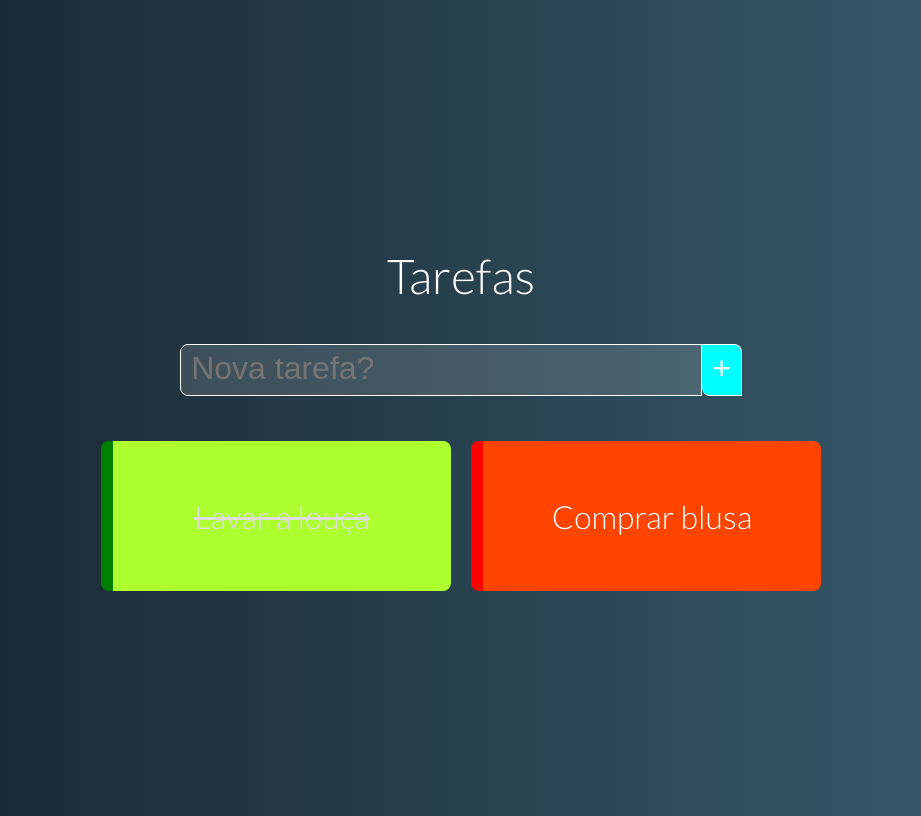
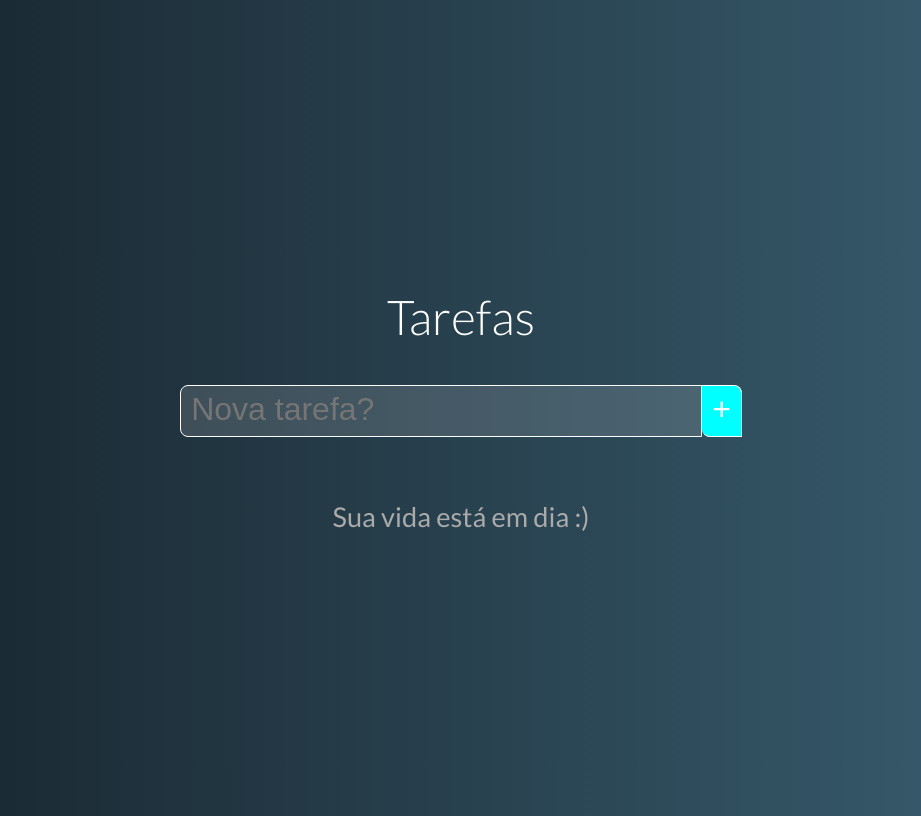
Before and after one commit to hugopedro/Vue, a Vue app in the folder projeto02-tarefas/tarefas/: page / in a window 1280 px wide. Shown: the whole page, without its empty margins (179-1100 px from the left). Built offline with nearby package versions, Linux system fonts and the light colour scheme.

Commit message:
156 Definir o botão para excluir uma Task

```diff
--- a/projeto02-tarefas/tarefas/src/App.vue
+++ b/projeto02-tarefas/tarefas/src/App.vue
@@ -2,7 +2,7 @@
 	<div id="app">
 		<h1>Tarefas</h1>
 		<NewTask @taskAdded="addTask" />
-		<TaskGrid :tasks="tasks"/>
+		<TaskGrid @taskDeleted="deleteTask" :tasks="tasks"/> <!-- atencao com o case sensitive -->
 	</div>
 </template>
 
@@ -15,10 +15,8 @@
 	components: { NewTask, TaskGrid },
 	data() {
 		return {
-			tasks: [
-				{ name: 'Lavar a louça', pending: false},
-				{ name: 'Comprar blusa', pending: true}
-			]
+			tasks: []
+			//agora já é possivel criar task dinamicamente
 		}
 	},
 	methods: {
@@ -32,6 +30,9 @@
 					pending: task.pending ||  true // se nao tiver task.pending por padrao a task estará pendente (true) ou é o valor default
 				})
 			}
+		},
+		deleteTask(i) {
+			this.tasks.splice( i , 1 )
 		}
 	}
 }
--- a/projeto02-tarefas/tarefas/src/components/Task.vue
+++ b/projeto02-tarefas/tarefas/src/components/Task.vue
@@ -1,5 +1,6 @@
 <template>
   <div class="task" :class="stateClass">
+    <span @click="$emit('taskDeleted', task)" class="close">x</span>
       <p>{{ task.name }}</p>
   </div>
 </template>
@@ -22,6 +23,7 @@
 
 <style>
   .task {
+    position: relative;
     box-sizing: border-box;
     width: 350px;
     height: 150px;
@@ -47,4 +49,26 @@
     background-color: greenyellow;
     text-decoration: line-through;
   }
+
+  .pending.close {
+    background-color: #B73229;
+  }
+
+  .done.close {
+    background-color: #0A8F08;
+  }
+
+  .close {
+    position: absolute;
+    right: 10px;
+    top: 10px;
+    font-size: 0.9rem;
+    font-weight: 600;
+    height: 20px;
+    width: 20px;
+    border-radius: 10px;
+    display: flex;
+    justify-content: center;
+  }
+
 </style>
--- a/projeto02-tarefas/tarefas/src/components/TaskGrid.vue
+++ b/projeto02-tarefas/tarefas/src/components/TaskGrid.vue
@@ -2,7 +2,7 @@
   <div class="task-grid">
       <template v-if="tasks.length">
           <!--nao pode aceitar duas tarefas com o mesmo nome entao vou por nome como chave -->
-          <Task v-for="task in tasks" :key="task.name" :task="task"></Task>
+          <Task v-for="(task, i) in tasks" :key="task.name" @taskDeleted="$emit('taskDeleted', i)" :task="task"></Task>
           <!--gera as divs -->
       </template>
       <p v-else class="no-task">Sua vida está em dia :)</p>
```
